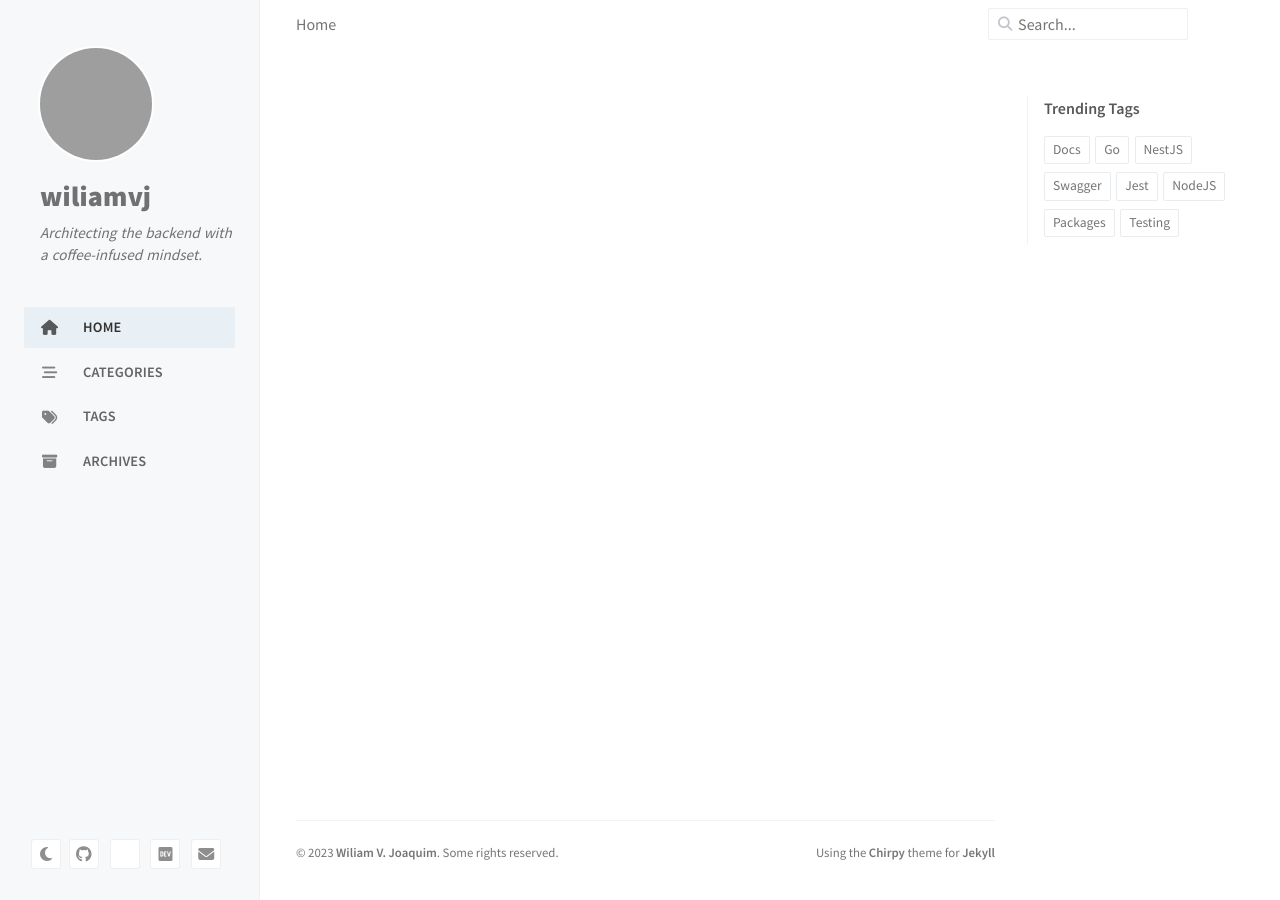
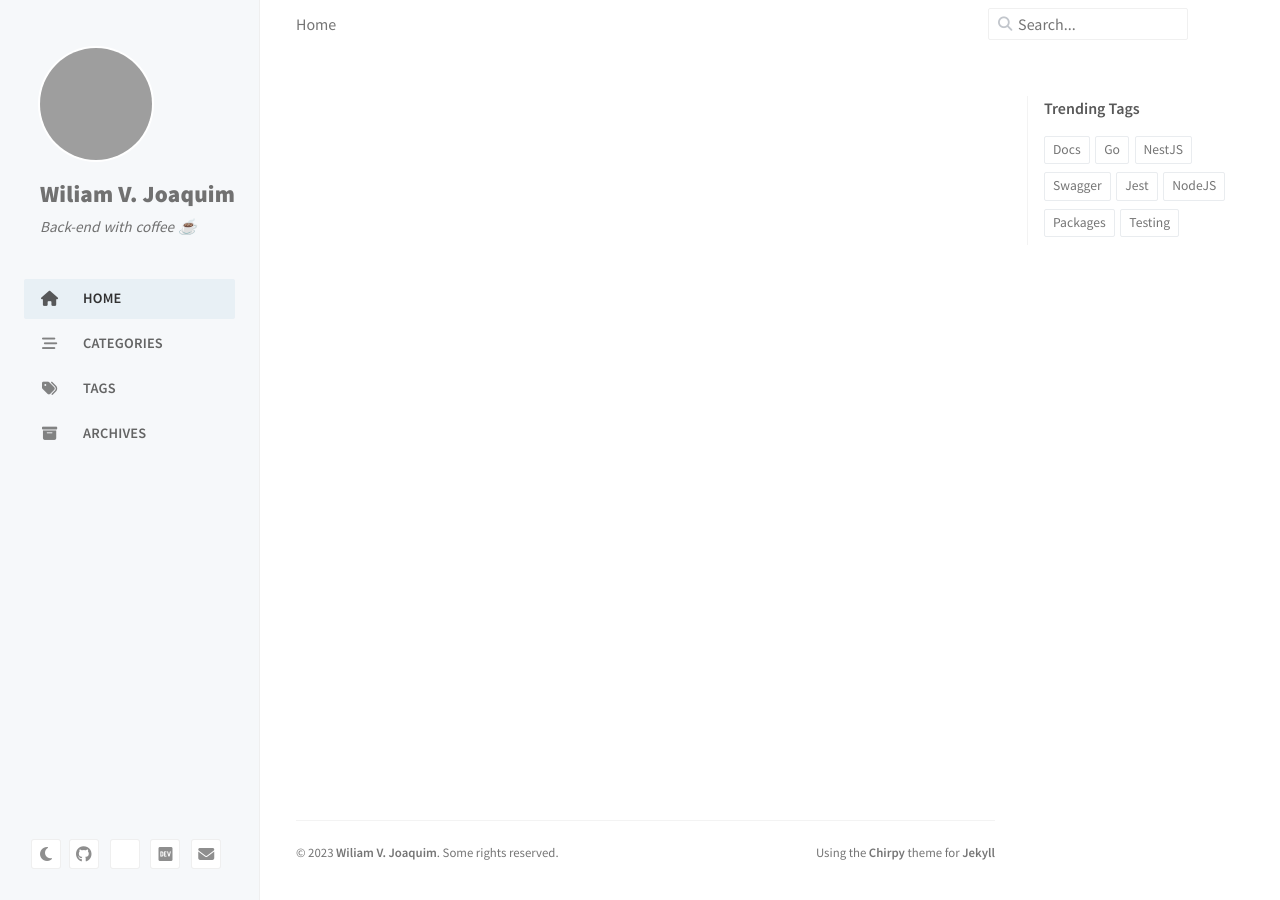
Before and after one commit to wiliamvj/wiliamvj.github.io, a Jekyll site: the page built from index.html, in a window 1280 px wide. Built offline with Jekyll 4.4.1, drawn with Linux system fonts in a browser that asks for light colours; cached includes are drawn as plain includes; grey boxes are pictures that could not be loaded.

Commit message:
fix: adjust font size site title

```diff
--- a/_config.yml
+++ b/_config.yml
@@ -14,9 +14,9 @@
 # jekyll-seo-tag settings › https://github.com/jekyll/jekyll-seo-tag/blob/master/docs/usage.md
 # ↓ --------------------------
 
-title: wiliamvj # the main title
+title: Wiliam V. Joaquim # the main title
 
-tagline: Architecting the backend with a coffee-infused mindset. # it will display as the sub-title
+tagline: Back-end with coffee ☕ # it will display as the sub-title
 
 description: >- # used by seo meta and the atom feed
   Back-end developer | Golang | NodeJS | NestJS
--- a/_sass/addon/commons.scss
+++ b/_sass/addon/commons.scss
@@ -736,7 +736,7 @@
   .site-title {
     font-family: inherit;
     font-weight: 900;
-    font-size: 1.75rem;
+    font-size: 1.45rem;
     line-height: 1.2;
     letter-spacing: 0.25px;
     margin-top: 1.25rem;
```
